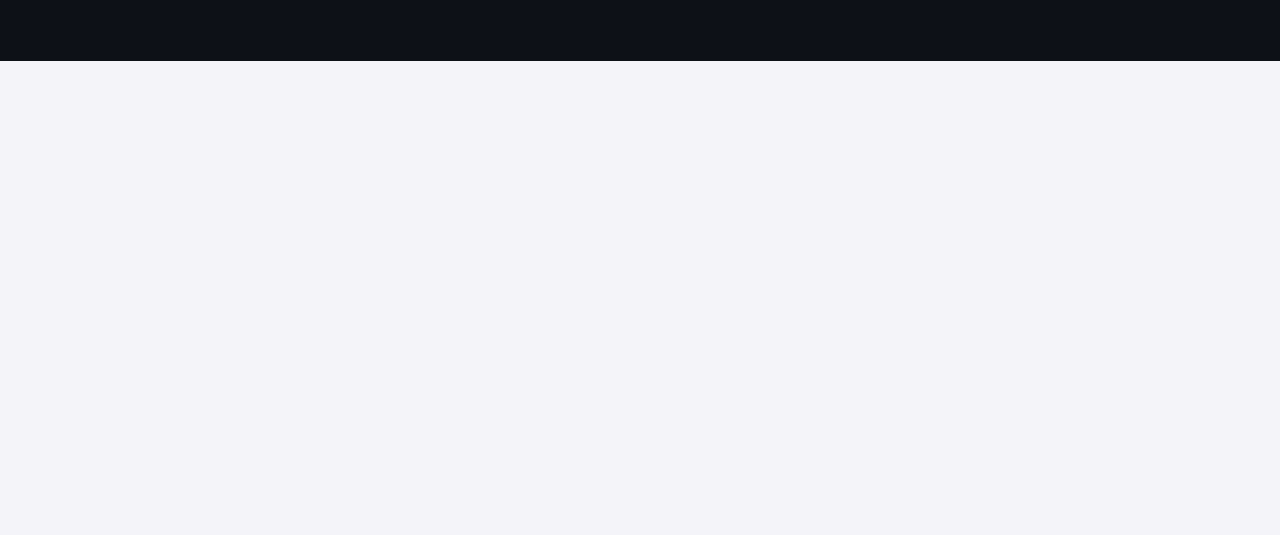
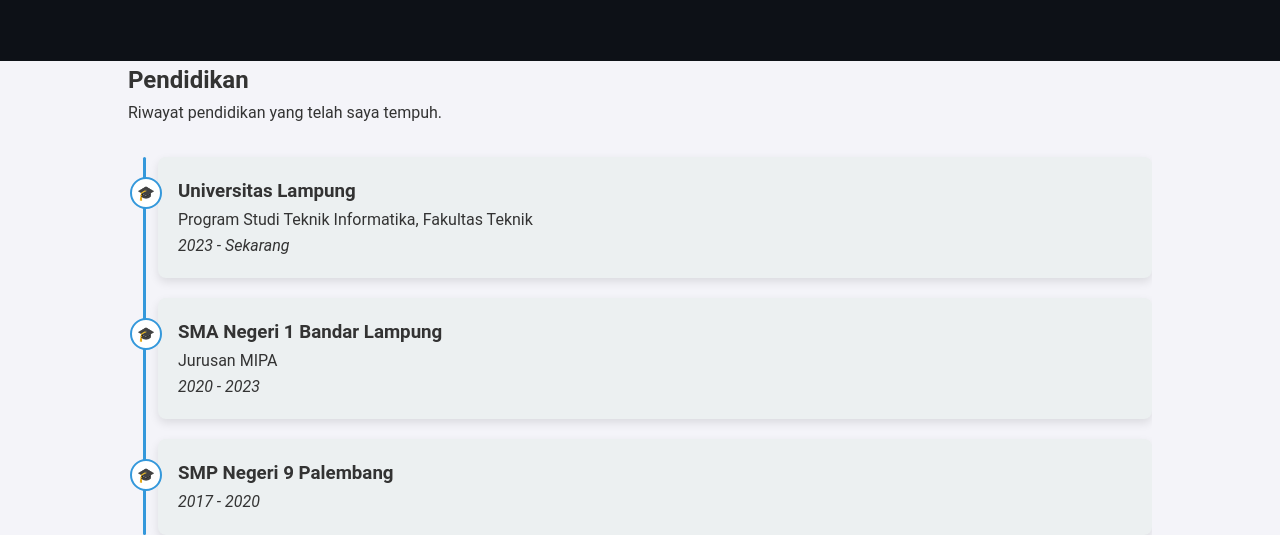
Before and after one commit to Elisa241/Tugas-Akhir-2, a plain HTML site: page index.html in a window 1280 px wide. Shown: the part 977-1512 px from the top of the page. Before the commit the page ends 1038 px from the top, so only its background shows below. Drawn offline with Linux system fonts and the light colour scheme.

Commit message:
Initial commit: add education section with timeline design

```diff
--- a/index.html
+++ b/index.html
@@ -112,6 +112,32 @@
       </div>
     </section>
 
+    <section id="pendidikan" class="section education">
+      <div class="container">
+        <h2>Pendidikan</h2>
+        <p>Riwayat pendidikan yang telah saya tempuh.</p>
+
+        <div class="education-list">
+          <div class="education-item">
+            <h3>Universitas Lampung</h3>
+            <p>Program Studi Teknik Informatika, Fakultas Teknik</p>
+            <p><em>2023 - Sekarang</em></p>
+          </div>
+
+          <div class="education-item">
+            <h3>SMA Negeri 1 Bandar Lampung</h3>
+            <p>Jurusan MIPA</p>
+            <p><em>2020 - 2023</em></p>
+          </div>
+
+          <div class="education-item">
+            <h3>SMP Negeri 9 Palembang</h3>
+            <p><em>2017 - 2020</em></p>
+          </div>
+        </div>
+      </div>
+    </section>
+
     <main>
       <!-- Kosong dulu -->
     </main>
--- a/style.css
+++ b/style.css
@@ -203,6 +203,57 @@
   box-shadow: 0 0 15px rgba(0, 224, 184, 0.6);
 }
 
+.education-list {
+  display: flex;
+  flex-direction: column;
+  gap: 20px;
+  margin-top: 2rem;
+  position: relative;
+  padding-left: 30px;
+}
+
+.education-list::before {
+  content: "";
+  position: absolute;
+  left: 15px;
+  top: 0;
+  bottom: 0;
+  width: 3px;
+  background-color: #3498db;
+  border-radius: 2px;
+}
+
+.education-item {
+  background: #ecf0f1;
+  padding: 20px;
+  border-radius: 8px;
+  box-shadow: 0 4px 10px rgba(0, 0, 0, 0.1);
+  position: relative;
+  transition: transform 0.3s ease-in-out;
+}
+
+.education-item::before {
+  content: "🎓";
+  position: absolute;
+  left: -28px;
+  top: 20px;
+  background-color: white;
+  border: 2px solid #3498db;
+  border-radius: 50%;
+  width: 28px;
+  height: 28px;
+  display: flex;
+  align-items: center;
+  justify-content: center;
+  font-size: 0.9rem;
+  color: #3498db;
+}
+
+.education-item:hover {
+  transform: translateY(-5px);
+  box-shadow: 0 8px 15px rgba(0, 0, 0, 0.15);
+}
+
 /* Catatan:
      - Style untuk header, about, skills, pendidikan, kontak, dan footer
        akan ditambahkan bertahap pada commit selanjutnya.
```
